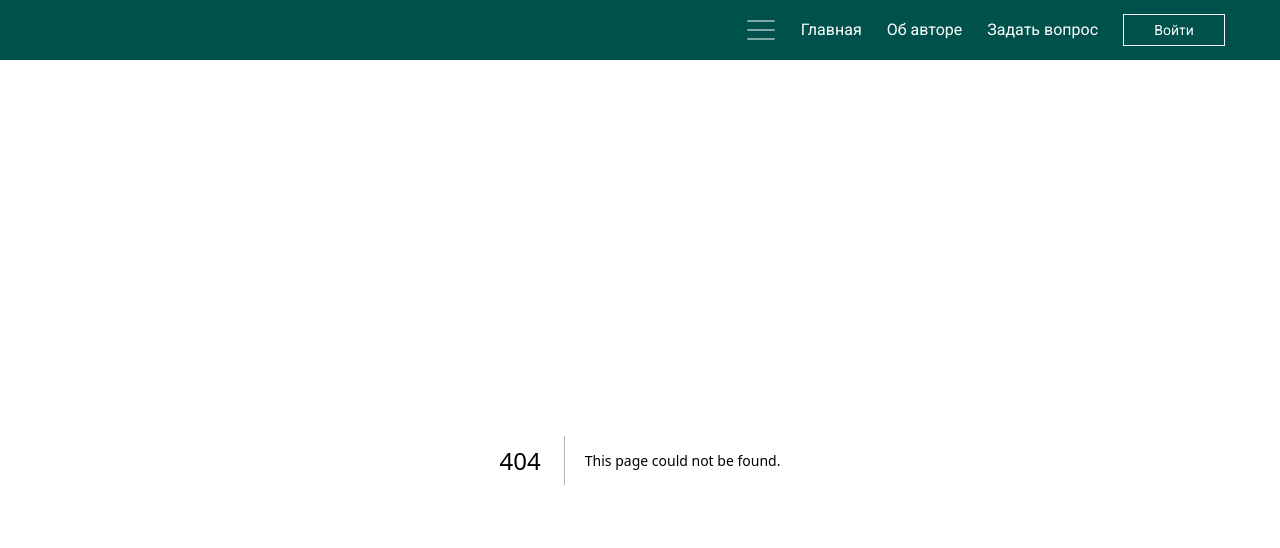
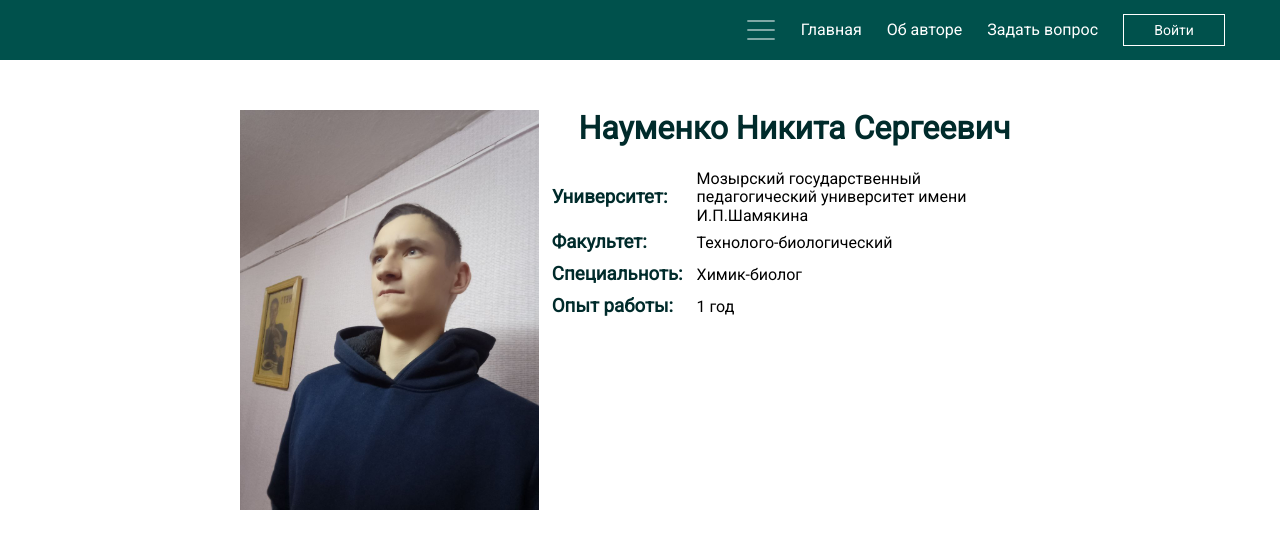
Before and after one commit to AnnaGlushenok/Educational_front, a Next.js app: page /about in a window 1280 px wide. Before the commit this address had no page. Shown: the top 548 px of the page. Built offline with nearby package versions, Linux system fonts and the light colour scheme.

Commit message:
added about page

```diff
--- /dev/null
+++ b/app/about/page.tsx
@@ -0,0 +1,80 @@
+import Image from "next/image";
+import mainStyle from "../mainstyle.module.css";
+import s from "./style.module.css";
+import autoprefixer from "autoprefixer";
+import {TaskCard} from "@/components/TaskCard";
+
+export const metadata = {
+    title: 'Об авторе'
+}
+
+function formatYears(years: number) {
+    if (years === 1 || years % 10 === 1 && years !== 11) {
+        return `${years} год`;
+    } else if (years >= 2 && years <= 4 || years % 10 >= 2 && years % 10 <= 4 && (years < 10 || years > 20)) {
+        return `${years} года`;
+    } else {
+        return `${years} лет`;
+    }
+}
+
+export default function About() {
+    let t = "Дорогие ученики и родители." +
+        "Я учитель химии и биологии. Я страстно увлечен миром науки и верю, что" +
+        "знания в области химии и биологии не только захватывающие, но и фундаментальные для понимания" +
+        "окружающего мира." +
+        "Моя цель как преподавателя - вдохновить вас на изучение науки и помочь вам увидеть связь между" +
+        "теорией и реальным миром. В моем классе мы не только изучаем химические и биологические" +
+        "процессы, но и обсуждаем их применение в повседневной жизни, а также их влияние на окружающую" +
+        "среду и здоровье человека." +
+        "Я верю в интерактивный подход к обучению, поэтому в моих занятиях часто использую различные" +
+        "методы, включая демонстрационные эксперименты, групповые обсуждения, проектную работу и" +
+        "виртуальные лаборатории. Я стремлюсь создать атмосферу, в которой каждый ученик чувствует себя" +
+        "комфортно, задает вопросы и активно участвует в уроке." +
+        "Кроме того, я поощряю самостоятельное исследование и критическое мышление учеников. В моём" +
+        "классе вы найдете множество возможностей для исследования и экспериментирования, что поможет вам" +
+        "углубить своё понимание науки и развить навыки анализа и решения проблем." +
+        "Я горжусь тем, что являюсь вашим учителем, и готов поддержать вас в вашем путешествии по миру" +
+        "химии и биологии. Не стесняйтесь обращаться ко мне с вопросами или идеями - вместе мы сможем" +
+        "достичь больших высот в изучении науки!" +
+        "С уважением," +
+        "Никита Сергеевич" +
+        "Учитель химии и биологии"
+
+    return (
+        <main className={mainStyle.main}>
+            <div className={s.container}>
+                <div className={s.block}>
+                    <Image width={500} height={500} className={s.img} src={"/db/neka.jpg"} alt={"Некич"}/>
+                </div>
+                <div  >
+                    <h1 className={s.title}>Науменко Никита Сергеевич</h1>
+                    <table>
+                        <tbody>
+                        <tr className={s.row}>
+                            <td><h3 className={s.subtitle}>Университет:</h3></td>
+                            <td><p className={s.text}>Мозырский государственный педагогический университет имени
+                                И.П.Шамякина</p></td>
+                        </tr>
+                        <tr className={s.row}>
+                            <td><h3 className={s.subtitle}>Факультет:</h3></td>
+                            <td><p className={s.text}>Технолого-биологический</p></td>
+                        </tr>
+                        <tr className={s.row}>
+                            <td><h3 className={s.subtitle}>Специальноть:</h3></td>
+                            <td><p className={s.text}>Химик-биолог</p></td>
+                        </tr>
+                        <tr className={s.row}>
+                            <td><h3 className={s.subtitle}>Опыт работы:</h3></td>
+                            <td><p className={s.text}>{formatYears(new Date().getFullYear() - 2023)}</p></td>
+                        </tr>
+                        </tbody>
+                    </table>
+                    <p>
+                        {/*{t}*/}
+                    </p>
+                </div>
+            </div>
+        </main>
+    )
+}
--- /dev/null
+++ b/app/about/style.module.css
@@ -0,0 +1,54 @@
+.img {
+    object-fit: contain;
+    width: auto;
+    height: 50vh;
+}
+
+.container {
+    display: flex;
+    flex-direction: row;
+    justify-content: center;
+    align-items: start;
+    gap: 10px;
+}
+
+.block {
+    display: flex;
+    align-self: center;
+}
+
+.inline {
+    display: flex;
+    flex-direction: row;
+    align-items: flex-start;
+    margin-bottom: 10px;
+}
+
+.title {
+    color: var(--dark-green);
+    margin: 0 0 20px;
+    text-align: center;
+}
+
+.subtitle {
+    margin: 0 10px 0 0;
+    color: var(--dark-green);
+}
+
+.text {
+    margin: 0;
+}
+
+.row {
+    height: 30px;
+}
+
+@media (max-width: 500px) {
+    .container {
+        flex-direction: column;
+    }
+
+    .row {
+        height: 50px;
+    }
+}
```
Also changed, not shown: public/db/neka.jpg (added).
